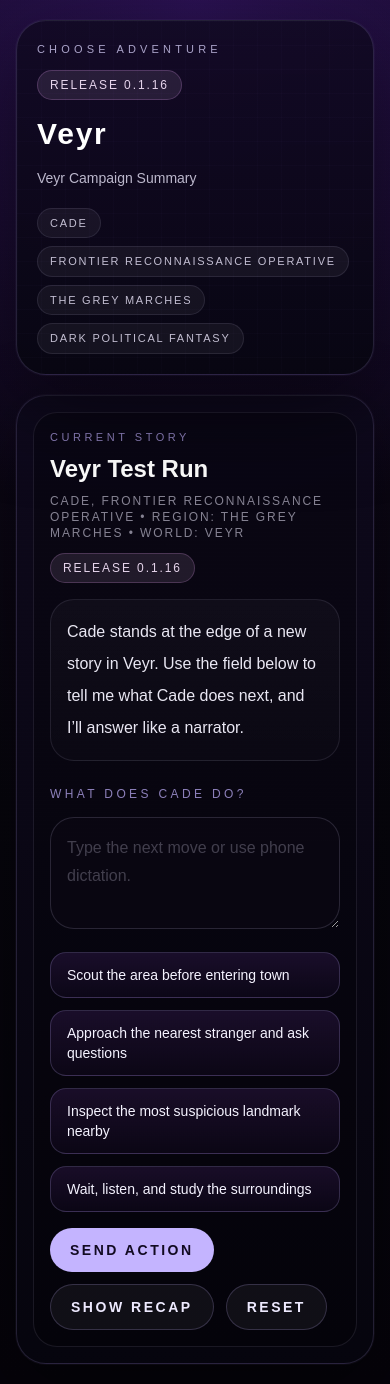
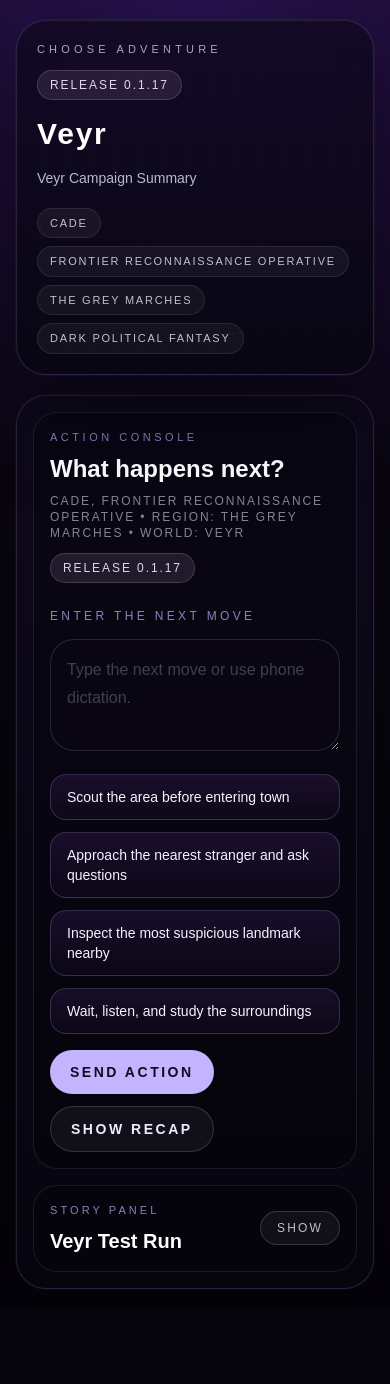
Before and after one commit to dskaiser82/choose-adv, a Next.js app: page / in a window 390 px wide. After the commit the page ends 1309 px from the top, so only its background shows below. Built offline with nearby package versions, Linux system fonts and the light colour scheme.

Commit message:
Prioritize action flow on mobile homepage

```diff
--- a/package.json
+++ b/package.json
@@ -1,6 +1,6 @@
 {
   "name": "choose-adventure",
-  "version": "0.1.16",
+  "version": "0.1.17",
   "private": true,
   "scripts": {
     "dev": "next dev",
--- a/src/app/game-client.tsx
+++ b/src/app/game-client.tsx
@@ -119,6 +119,7 @@ export default function GameClient({
   const [loading, setLoading] = useState(false);
   const [showOverlay, setShowOverlay] = useState(false);
   const [showRecap, setShowRecap] = useState(false);
+  const [showStoryDetails, setShowStoryDetails] = useState(false);
   const [error, setError] = useState<string | null>(null);
   const [hydrated, setHydrated] = useState(false);
   const [turn, setTurn] = useState<TurnResponse>(initialTurn);
@@ -315,7 +316,8 @@ export default function GameClient({
 
   async function playCurrentAudio() {
     if (!audioRef.current || !turn.audioUrl) return;
-    setAudioStatusMessage(null);
+    setAudioPlaybackState("loading");
+    setAudioStatusMessage("Preparing audio...");
     try {
       await audioRef.current.play();
       setAudioPlaybackState("playing");
@@ -469,6 +471,7 @@ export default function GameClient({
 
   const shouldShowOverlay = showOverlay;
   const currentCardWords = displayedCardText ? countWords(displayedCardText) : 0;
+  const actionChoices = turn.suggestedChoices.slice(0, 4);
 
   return (
     <>
@@ -476,8 +479,8 @@ export default function GameClient({
         <div className="rounded-[24px] border border-violet-200/10 bg-black/25 p-4 md:p-5">
           <div className="flex flex-wrap items-start justify-between gap-3">
             <div>
-              <p className="text-[11px] uppercase tracking-[0.32em] text-violet-300/70">Current story</p>
-              <h2 className="mt-2 text-2xl font-semibold text-white md:text-3xl">{turn.sceneTitle}</h2>
+              <p className="text-[11px] uppercase tracking-[0.32em] text-violet-300/70">Action console</p>
+              <h2 className="mt-2 text-2xl font-semibold text-white md:text-3xl">What happens next?</h2>
               <p className="mt-2 text-xs uppercase tracking-[0.16em] text-violet-100/55">{context}</p>
             </div>
             <span className="rounded-full border border-fuchsia-300/20 bg-fuchsia-200/10 px-3 py-1.5 text-xs uppercase tracking-[0.16em] text-fuchsia-100/90">
@@ -485,17 +488,10 @@ export default function GameClient({
             </span>
           </div>
 
-          <div
-            ref={narrationBoxRef}
-            className="mt-4 rounded-[24px] border border-violet-200/10 bg-[linear-gradient(180deg,rgba(255,255,255,0.03),rgba(255,255,255,0.015))] p-4 md:p-5"
-          >
-            <p className="whitespace-pre-wrap text-base leading-8 text-violet-50/95 md:text-lg">{turn.narration}</p>
-          </div>
-
           <form onSubmit={handleSubmit} className="mt-5 space-y-4">
             <div>
               <label htmlFor="action" className="text-xs uppercase tracking-[0.28em] text-violet-300/70">
-                What does {playerName} do?
+                Enter the next move
               </label>
               <textarea
                 id="action"
@@ -507,7 +503,7 @@ export default function GameClient({
             </div>
 
             <div className="grid gap-3 sm:grid-cols-2 xl:grid-cols-4">
-              {turn.suggestedChoices.slice(0, 4).map((choice) => (
+              {actionChoices.map((choice) => (
                 <button
                   key={choice}
                   type="button"
@@ -526,18 +522,33 @@ export default function GameClient({
               <button
                 type="submit"
                 disabled={loading}
-                className="rounded-full bg-violet-300 px-5 py-3 text-sm font-semibold uppercase tracking-[0.18em] text-[#120a22] transition hover:bg-violet-200 disabled:cursor-not-allowed disabled:opacity-60"
+                className="inline-flex items-center justify-center gap-2 rounded-full bg-violet-300 px-5 py-3 text-sm font-semibold uppercase tracking-[0.18em] text-[#120a22] transition hover:bg-violet-200 disabled:cursor-not-allowed disabled:opacity-60"
               >
-                {loading ? "Building scene..." : "Send action"}
+                {loading ? (
+                  <>
+                    <span className="inline-block h-4 w-4 animate-spin rounded-full border-2 border-[#120a22]/25 border-t-[#120a22]" />
+                    Building scene
+                  </>
+                ) : (
+                  "Send action"
+                )}
               </button>
 
               {turn.audioUrl ? (
                 <button
                   type="button"
                   onClick={playCurrentAudio}
-                  className="rounded-full border border-fuchsia-200/25 bg-fuchsia-300 px-5 py-3 text-sm font-semibold uppercase tracking-[0.18em] text-[#190b21] shadow-[0_0_24px_rgba(217,70,239,0.28)] transition hover:bg-fuchsia-200"
+                  disabled={audioPlaybackState === "loading"}
+                  className="inline-flex items-center justify-center gap-2 rounded-full border border-fuchsia-200/20 bg-fuchsia-200/10 px-5 py-3 text-sm font-semibold uppercase tracking-[0.18em] text-fuchsia-50 transition hover:bg-fuchsia-200/15 disabled:cursor-not-allowed disabled:opacity-70"
                 >
-                  ▶ Play voice
+                  {audioPlaybackState === "loading" ? (
+                    <>
+                      <span className="inline-block h-4 w-4 animate-spin rounded-full border-2 border-fuchsia-50/25 border-t-fuchsia-50" />
+                      Loading audio
+                    </>
+                  ) : (
+                    "▶ Play voice"
+                  )}
                 </button>
               ) : null}
 
@@ -548,16 +559,35 @@ export default function GameClient({
               >
                 {showRecap ? "Hide recap" : "Show recap"}
               </button>
-
-              <button
-                type="button"
-                onClick={resetSession}
-                className="rounded-full border border-violet-300/20 bg-white/5 px-5 py-3 text-sm font-semibold uppercase tracking-[0.18em] text-violet-100 transition hover:bg-white/10"
-              >
-                Reset
-              </button>
             </div>
           </form>
+        </div>
+
+        <div className="mt-4 rounded-[24px] border border-violet-200/10 bg-black/20 p-4 md:p-5">
+          <button
+            type="button"
+            onClick={() => setShowStoryDetails((prev) => !prev)}
+            className="flex w-full items-center justify-between gap-4 text-left"
+          >
+            <div>
+              <p className="text-[11px] uppercase tracking-[0.28em] text-violet-300/70">Story panel</p>
+              <h3 className="mt-2 text-xl font-semibold text-white md:text-2xl">{turn.sceneTitle}</h3>
+            </div>
+            <span className="rounded-full border border-violet-300/20 bg-white/5 px-4 py-2 text-xs uppercase tracking-[0.18em] text-violet-100/80">
+              {showStoryDetails ? "Hide" : "Show"}
+            </span>
+          </button>
+
+          {showStoryDetails ? (
+            <div className="mt-4 animate-fadeIn rounded-[24px] border border-violet-200/10 bg-[linear-gradient(180deg,rgba(255,255,255,0.03),rgba(255,255,255,0.015))] p-4 md:p-5">
+              <div
+                ref={narrationBoxRef}
+                className="max-h-[52vh] overflow-y-auto"
+              >
+                <p className="whitespace-pre-wrap text-base leading-8 text-violet-50/95 md:text-lg">{turn.narration}</p>
+              </div>
+            </div>
+          ) : null}
         </div>
 
         {showRecap ? (
@@ -645,9 +675,16 @@ export default function GameClient({
                   </p>
                 </div>
               ) : loading ? (
-                <div className="flex items-center gap-3 text-white/60">
-                  <span className="inline-block h-2.5 w-2.5 animate-pulse rounded-full bg-violet-300/80" />
-                  <span className="text-sm uppercase tracking-[0.3em]">Building scene</span>
+                <div className="flex flex-col items-center gap-4 text-white/75">
+                  <div className="relative flex h-20 w-20 items-center justify-center">
+                    <span className="absolute inline-flex h-20 w-20 animate-ping rounded-full bg-violet-400/15" />
+                    <span className="absolute inline-flex h-14 w-14 animate-pulse rounded-full border border-violet-300/40 bg-violet-300/10" />
+                    <span className="inline-flex h-4 w-4 animate-spin rounded-full border-2 border-violet-200/30 border-t-violet-100" />
+                  </div>
+                  <div className="space-y-1">
+                    <p className="text-sm uppercase tracking-[0.34em] text-violet-100/90">Building scene</p>
+                    <p className="text-xs uppercase tracking-[0.22em] text-violet-200/45">Summoning the next passage</p>
+                  </div>
                 </div>
               ) : storyModeDone ? (
                 <div className="space-y-4">
```
